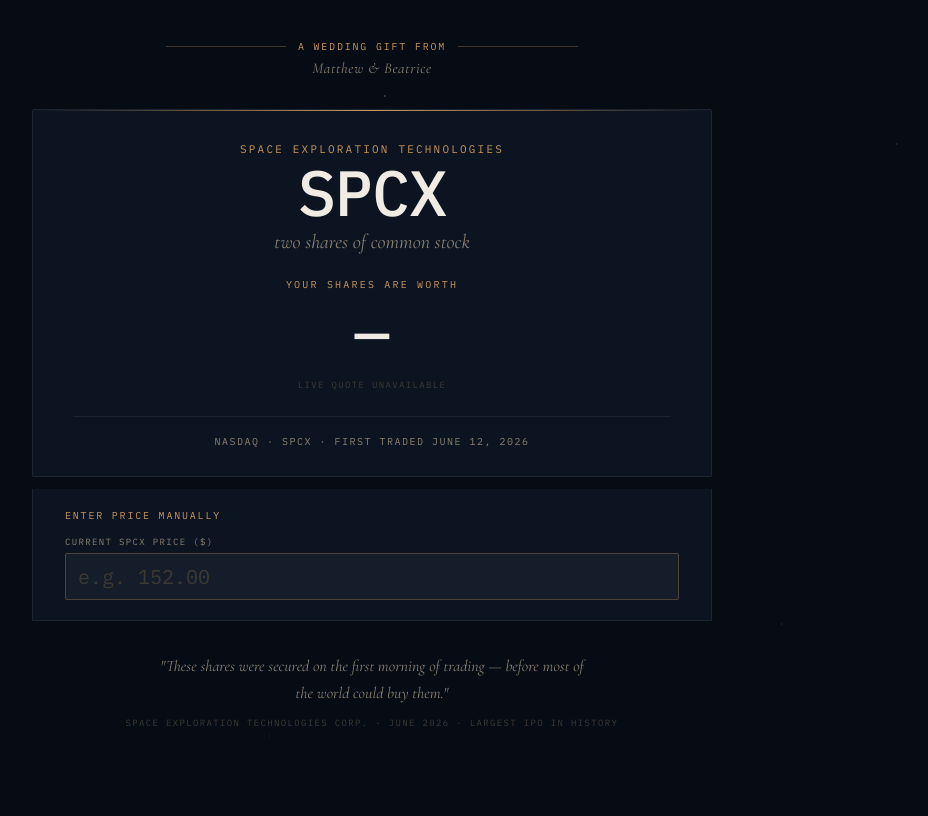
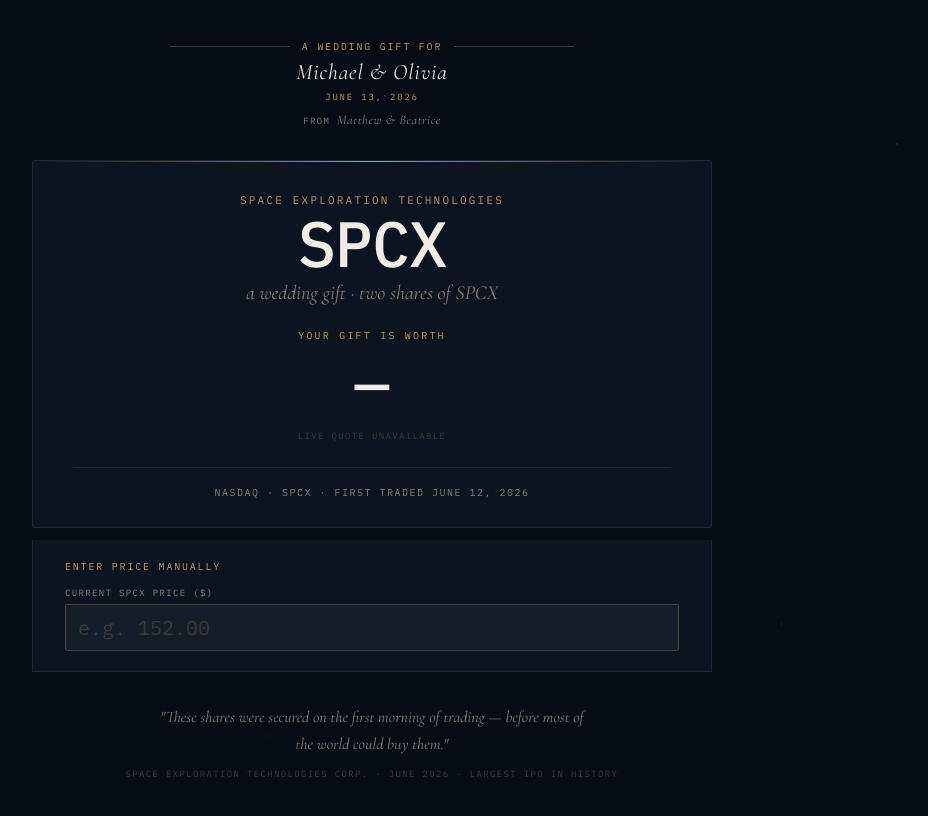
Before and after one commit to mthe1s/spcx-wedding-gift, a plain HTML site: page index.html in a window 1280 px wide. Shown: the whole page, without its empty margins (268-1196 px from the left). Drawn offline with nearby package versions, Linux system fonts and the light colour scheme; no server answers.

Commit message:
Update header and gift wording

```diff
--- a/index.html
+++ b/index.html
@@ -39,7 +39,10 @@
     .from-line { display:flex; align-items:center; gap:12px; justify-content:center; margin-bottom:6px; }
     .from-rule { flex:1; height:.5px; background:var(--gold-line); max-width:120px; }
     .from-label { font-family:var(--mono); font-size:10px; letter-spacing:.18em; color:var(--gold); text-transform:uppercase; }
-    .from-name { font-family:var(--serif); font-style:italic; font-size:15px; color:var(--text-secondary); letter-spacing:.04em; }
+    .from-name { font-family:var(--serif); font-style:italic; font-size:22px; color:var(--text-primary); letter-spacing:.04em; margin-top:2px; }
+    .from-date { font-family:var(--mono); font-size:9px; letter-spacing:.2em; color:var(--gold); text-transform:uppercase; margin-top:6px; }
+    .from-giver { font-family:var(--mono); font-size:9px; letter-spacing:.15em; color:var(--text-secondary); text-transform:uppercase; margin-top:10px; }
+    .from-giver em { font-family:var(--serif); font-style:italic; font-size:13px; color:var(--text-secondary); text-transform:none; letter-spacing:.04em; }
 
     /* live price block */
     .live-block {
@@ -93,17 +96,19 @@
 <div class="container">
 
   <div class="from">
-    <div class="from-line"><div class="from-rule"></div><span class="from-label">A wedding gift from</span><div class="from-rule"></div></div>
-    <div class="from-name">Matthew &amp; Beatrice</div>
+    <div class="from-line"><div class="from-rule"></div><span class="from-label">A wedding gift for</span><div class="from-rule"></div></div>
+    <div class="from-name">Michael &amp; Olivia</div>
+    <div class="from-date">June 13, 2026</div>
+    <div class="from-giver">from <em>Matthew &amp; Beatrice</em></div>
   </div>
 
   <div class="live-block">
     <div class="ticker-label">Space Exploration Technologies</div>
     <div class="ticker-symbol">SPCX</div>
-    <div class="share-count">two shares of common stock</div>
+    <div class="share-count">a wedding gift · two shares of SPCX</div>
 
     <div class="price-display">
-      <div class="position-label">your shares are worth</div>
+      <div class="position-label">your gift is worth</div>
       <div class="position-value" id="position-value">—</div>
       <div class="position-gain" id="position-gain"></div>
       <div class="as-of" id="as-of"></div>
```
